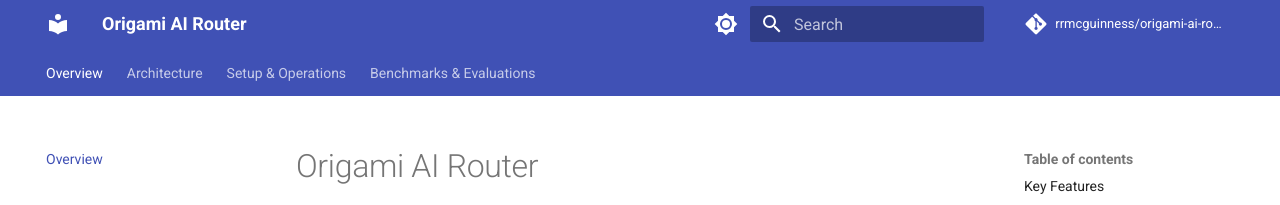
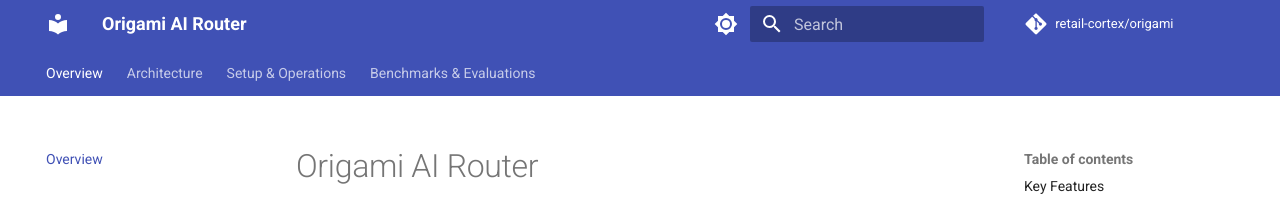
Before and after one commit to retail-cortex/origami, an MkDocs documentation site: the page built from docs/index.md, in a window 1280 px wide. Shown: the top 205 px of the page. Built offline with MkDocs 1.6.1 and Material for MkDocs 9.7.7, drawn with Linux system fonts in a browser that asks for light colours; comment, search, counter and statistics services are not loaded.

Commit message:
Updated site root

```diff
--- a/mkdocs.yml
+++ b/mkdocs.yml
@@ -1,8 +1,8 @@
 site_name: Origami AI Router
 site_description: Enterprise-grade LLM routing and inference service designed for scalability, observability, and sub-second latency.
 site_author: Ryan McGuinness
-repo_url: https://github.com/rrmcguinness/origami-ai-router
-repo_name: rrmcguinness/origami-ai-router
+repo_url: https://github.com/retail-cortex/origami
+repo_name: retail-cortex/origami
 
 theme:
   name: material
--- a/owners.txt
+++ b/owners.txt
@@ -1 +1,2 @@
 rmcguinness@google.com
+rmcguinness@retailcortex.com
```
